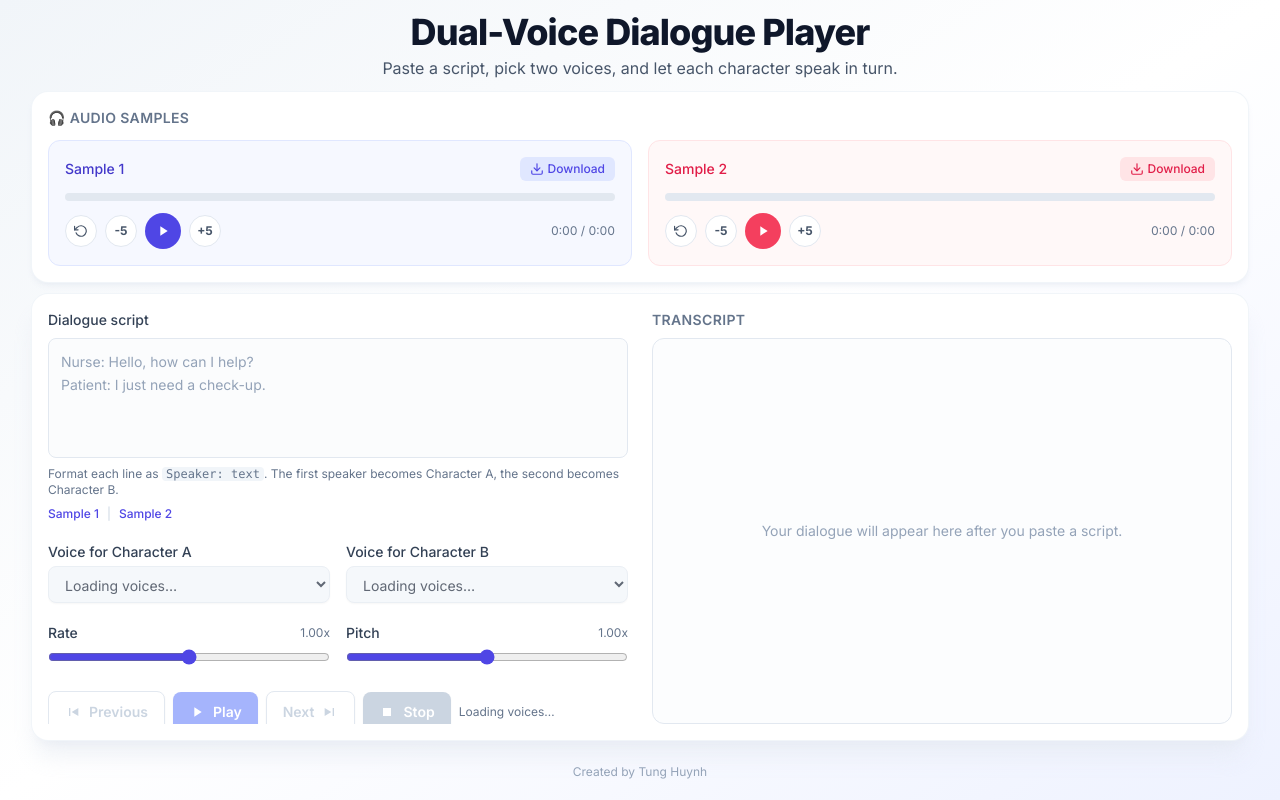
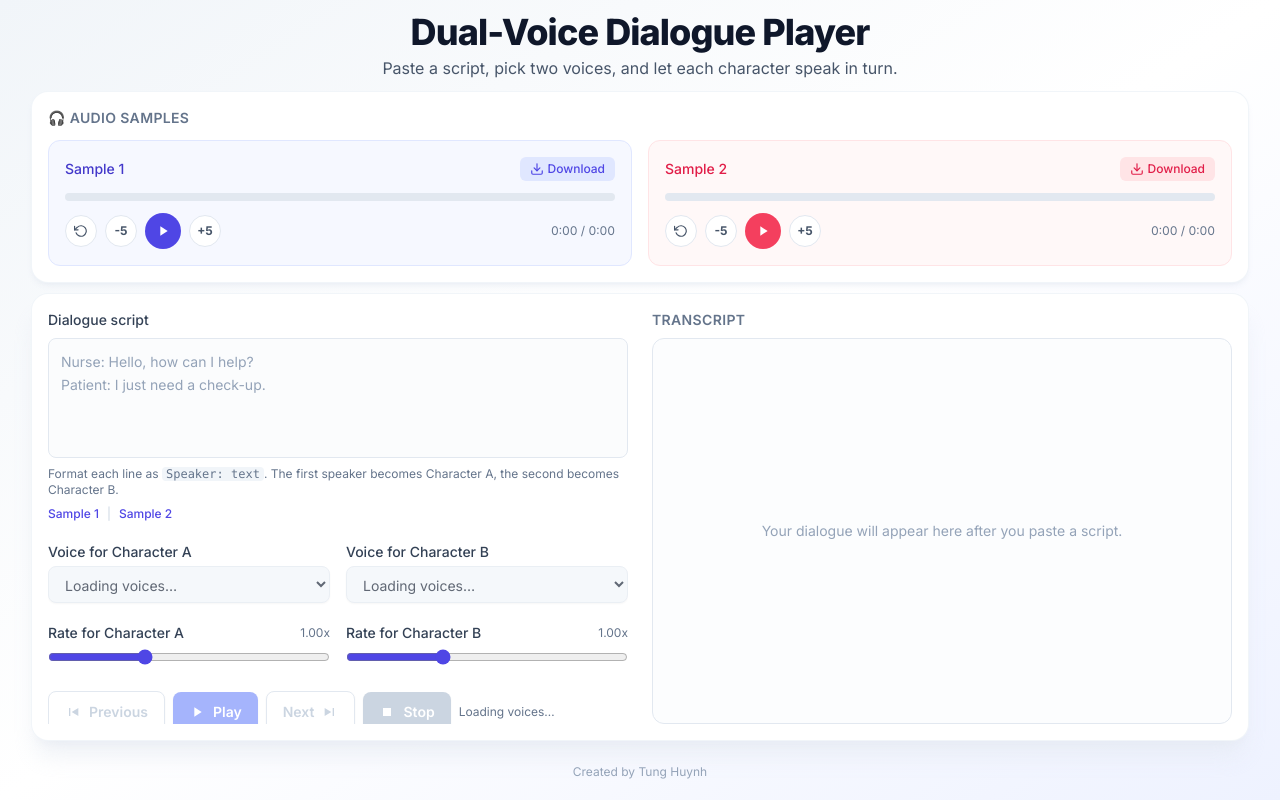
Before and after one commit to hthanhtungdev/Dual-Voice, a React (Vite) app: page / in a window 1280 px wide. Built offline with nearby package versions, Linux system fonts and the light colour scheme.

Commit message:
chore: replace global pitch with separate rate controls for characters

```diff
--- a/src/App.jsx
+++ b/src/App.jsx
@@ -174,8 +174,8 @@ export default function App() {
   const [voices, setVoices] = useState([])
   const [voiceA, setVoiceA] = useState(stored.voiceA || '')
   const [voiceB, setVoiceB] = useState(stored.voiceB || '')
-  const [rate, setRate] = useState(stored.rate ?? 1)
-  const [pitch, setPitch] = useState(stored.pitch ?? 1)
+  const [rateA, setRateA] = useState(stored.rateA ?? stored.rate ?? 1)
+  const [rateB, setRateB] = useState(stored.rateB ?? stored.rate ?? 1)
   const [isPlaying, setIsPlaying] = useState(false)
   const [isPaused, setIsPaused] = useState(false)
   const [currentIndex, setCurrentIndex] = useState(-1)
@@ -197,18 +197,18 @@ export default function App() {
   }, [playMode])
 
   useEffect(() => {
-    settingsRef.current = { voiceA, voiceB, rate, pitch }
-  }, [voiceA, voiceB, rate, pitch])
+    settingsRef.current = { voiceA, voiceB, rateA, rateB }
+  }, [voiceA, voiceB, rateA, rateB])
 
   // Persist user state to localStorage
   useEffect(() => {
     try {
-      const data = { text, activeSample, voiceA, voiceB, rate, pitch, playMode }
+      const data = { text, activeSample, voiceA, voiceB, rateA, rateB, playMode }
       localStorage.setItem(STORAGE_KEY, JSON.stringify(data))
     } catch {
       // ignore (storage full / disabled)
     }
-  }, [text, activeSample, voiceA, voiceB, rate, pitch, playMode])
+  }, [text, activeSample, voiceA, voiceB, rateA, rateB, playMode])
 
   useEffect(() => {
     const synth = window.speechSynthesis
@@ -344,13 +344,12 @@ export default function App() {
         const assignment = speakerAssignments[speaker.toLowerCase()]
         const slot = assignment?.slot || 'A'
 
-        const { voiceA: va, voiceB: vb, rate: r, pitch: p } = settingsRef.current
+        const { voiceA: va, voiceB: vb, rateA: ra, rateB: rb } = settingsRef.current
         const voice = getVoiceByURI(slot === 'A' ? va : vb)
 
         const utter = new SpeechSynthesisUtterance(line)
         if (voice) utter.voice = voice
-        utter.rate = r
-        utter.pitch = p
+        utter.rate = slot === 'A' ? ra : rb
         utter.lang = voice?.lang || 'en-US'
 
         utter.onstart = () => {
@@ -571,8 +570,22 @@ export default function App() {
               </div>
 
               <div className="mt-5 grid grid-cols-1 sm:grid-cols-2 gap-4">
-                <Slider label="Rate" min={0.5} max={1.5} step={0.05} value={rate} onChange={setRate} />
-                <Slider label="Pitch" min={0.5} max={1.5} step={0.05} value={pitch} onChange={setPitch} />
+                <Slider
+                  label={`Rate for Character A${speakerEntries[0] ? ` · ${speakerEntries[0].label}` : ''}`}
+                  min={0.5}
+                  max={2.0}
+                  step={0.05}
+                  value={rateA}
+                  onChange={setRateA}
+                />
+                <Slider
+                  label={`Rate for Character B${speakerEntries[1] ? ` · ${speakerEntries[1].label}` : ''}`}
+                  min={0.5}
+                  max={2.0}
+                  step={0.05}
+                  value={rateB}
+                  onChange={setRateB}
+                />
               </div>
 
               {/* Playback controls */}
```
